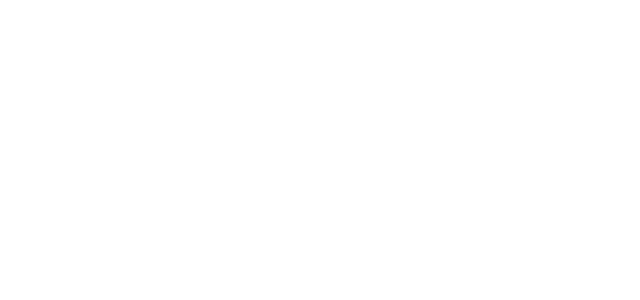
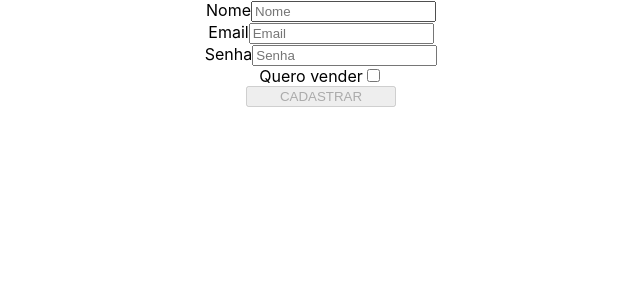
Before and after one commit to tryber/sd-03-trybeer-7, a React (Create React App) app in the folder front-end/: page /register in a window 1280 px wide. Shown: the top 300 px of the page, without its empty margins (319-959 px from the left). Built offline with nearby package versions, Linux system fonts and the light colour scheme.

Commit message:
Adicionando página de Registro de novos usuários, bem como a lógica de validação. Adicionando endpoint para requisição de todos os produtos

```diff
--- a/front-end/src/App.js
+++ b/front-end/src/App.js
@@ -2,6 +2,7 @@
 import { BrowserRouter as Router, Switch, Route } from 'react-router-dom';
 import './App.css';
 import LoginPage from './pages/LoginPage';
+import RegisterPage from './pages/Register/RegisterPage';
 
 function App() {
   return (
@@ -9,6 +10,7 @@
       <Router>
         <Switch>
           <Route exact path="/login" component={ LoginPage } />
+          <Route path="/register" component={ RegisterPage } />
         </Switch>
       </Router>
     </div>
--- a/front-end/src/pages/LoginPage.js
+++ b/front-end/src/pages/LoginPage.jsx
@@ -5,9 +5,8 @@
   const emailRegex = /^\w+([.-]?\w+)*@\w+([.-]?\w+)*(\.\w{2,3})+$/;
   return !!email && typeof email === 'string' && !!email.match(emailRegex);
 };
-// guardando numero numa variavel como pede o Eslint (No magic number rule)
-const minimumLength = 6;
-const isPasswordValid = (password) => password.length > minimumLength;
+const minimumPassLength = 6;
+const isPasswordValid = (password) => password.length >= minimumPassLength;
 
 const LoginPage = () => {
   const [email, setEmail] = useState('');
@@ -22,38 +21,38 @@
   return (
     <div style={ { margin: 'auto', height: '640px', display: 'flex' } }>
       <form className="form-container">
+        <label htmlFor="email">
+          Email
           <input
+            id="email"
             data-testid="email-input"
             placeholder="Email"
             type="email"
             value={ email }
             onChange={ (e) => setEmail(e.target.value) }
           />
+        </label>
+        <label htmlFor="passoword">
+          Senha
           <input
+            id="password"
             data-testid="password-input"
-          placeholder="password"
+            placeholder="Senha"
             type="password"
             value={ password }
             onChange={ (e) => setPassword(e.target.value) }
             required
             minLength={ 6 }
           />
+        </label>
         <br />
         <Link to="/">
-          <button
-            type="button"
-            data-testid="signin-btn"
-            disabled={ !isValid }
-          // onClick={() => setLocalStorage(email)}
-          >
+          <button type="button" data-testid="signin-btn" disabled={ !isValid }>
             Entrar
           </button>
         </Link>
         <Link to="/register">
-          <button
-            type="button"
-            data-testid="no-account-btn"
-          >
+          <button type="button" data-testid="no-account-btn">
             Ainda nao tenho conta
           </button>
         </Link>
--- /dev/null
+++ b/front-end/src/pages/Register/RegisterPage.jsx
@@ -0,0 +1,84 @@
+import React, { useState, useEffect } from 'react';
+
+const emailValidation = (email) => {
+  const emailRegex = /^\w+([.-]?\w+)*@\w+([.-]?\w+)*(\.\w{2,3})+$/;
+  return !!email && typeof email === 'string' && !!email.match(emailRegex);
+};
+
+const nameValidation = (name) => {
+  const nameRegex = /^[a-zA-Z]+(([a-zA-Z ])?[a-zA-Z]*)*$/;
+  return !!name && typeof name === 'string' && !!name.match(nameRegex);
+};
+const minimumNameLength = 12;
+const isValidName = (name) => name.length >= minimumNameLength;
+
+const minimumLength = 6;
+const isPasswordValid = (password) => password.length >= minimumLength;
+
+const RegisterPage = () => {
+  const [name, setName] = useState('');
+  const [email, setEmail] = useState('');
+  const [password, setPassword] = useState('');
+
+  const [isValid, setIsValid] = useState(false);
+
+  useEffect(() => {
+    emailValidation(email) && isPasswordValid(password) && nameValidation(name) && isValidName(name)
+      ? setIsValid(true)
+      : setIsValid(false);
+  }, [email, password, name]);
+
+  return (
+    <div style={{ display: 'flex', flexDirection: 'column' }}>
+      <label>
+        Nome
+        <input
+          data-testid="signup-name"
+          placeholder="Nome"
+          type="text"
+          value={name}
+          onChange={(e) => setName(e.target.value)}
+          required
+          minLength={12}
+          maxLength={100}
+        />
+      </label>{' '}
+      <label>
+        Email
+        <input
+          data-testid="signup-email"
+          placeholder="Email"
+          type="email"
+          value={email}
+          onChange={(e) => setEmail(e.target.value)}
+          required
+        />
+      </label>{' '}
+      <label>
+        Senha
+        <input
+          data-testid="signup-password"
+          placeholder="Senha"
+          type="password"
+          value={password}
+          onChange={(e) => setPassword(e.target.value)}
+          required
+          minLength={6}
+        />
+      </label>
+      <label>
+        Quero vender
+        <input data-testid="signup-seller" type="checkbox" />
+      </label>
+      <button
+        disabled={!isValid}
+        style={{ width: '150px', margin: 'auto' }}
+        data-testid="signup-btn"
+      >
+        CADASTRAR
+      </button>
+    </div>
+  );
+};
+
+export default RegisterPage;
```
Lines whose indentation alone changed are shown as unchanged.
